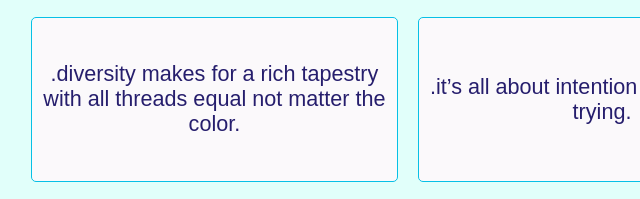
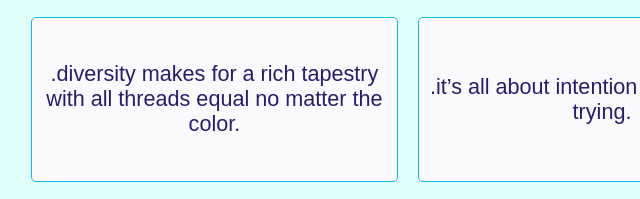
Before and after one commit to pANNoramic-d8ta/206-L07-S02-starter, a plain HTML site: page index.html in a window 1280 px wide. Shown: the part 237-436 px from the top of the page, 38-678 px from the left. Drawn offline with Linux system fonts and the light colour scheme; a web font is replaced by a local one.

Commit message:
"Fixed a typo in html"

```diff
--- a/index.html
+++ b/index.html
@@ -31,7 +31,7 @@
           <p class="affirmation">.embrace person 1st language each day.</p>
         </div>
         <div class="affirmation-block">
-          <p class="affirmation">.diversity makes for a rich tapestry with all threads equal not matter the color. </p>
+          <p class="affirmation">.diversity makes for a rich tapestry with all threads equal no matter the color. </p>
         </div>
         <div class="affirmation-block">
           <p class="affirmation">.it’s all about intention – and to keep trying.</p>
```
